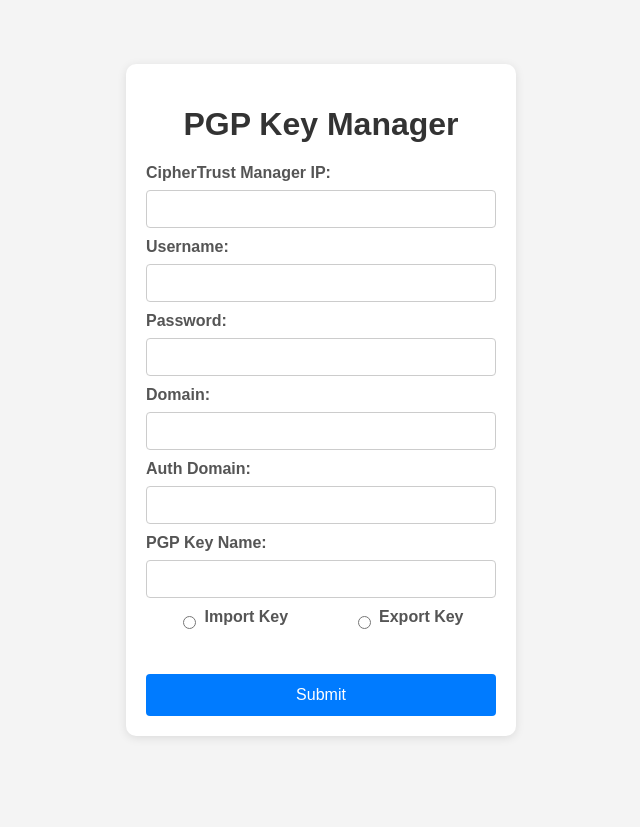
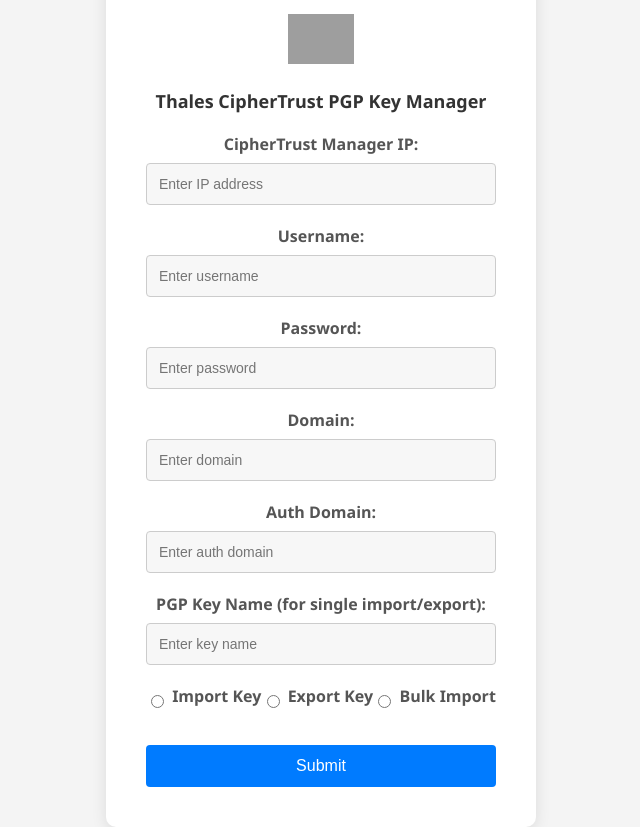
Before and after one commit to sanyambassi/thales-cm-pgp-key-manager, a Flask app: page / in a window 1280 px wide. Shown: the whole page, without its empty margins (319-959 px from the left). Before the commit the page ends 738 px from the top, so only its background shows below. Run offline with Flask 3, Linux system fonts and the light colour scheme; grey boxes are pictures that could not be loaded.

Commit message:
Add files via upload

```diff
--- a/templates/index.html
+++ b/templates/index.html
@@ -7,36 +7,48 @@
     <style>
         /* Basic styling for the page */
         body {
-            font-family: Arial, sans-serif;
+            font-family: 'Segoe UI', Tahoma, Geneva, Verdana, sans-serif;
             background-color: #f4f4f4;
             margin: 0;
             padding: 0;
             display: flex;
             justify-content: center;
             align-items: center;
-            height: 100vh; /* Full height to center vertically */
+            height: 100vh;
         }
 
-        /* Flex container for form and result */
+        /* Container for logo and form */
         .container {
-            display: flex;
-            justify-content: center; /* Center horizontally */
-            align-items: flex-start; /* Align form and modal correctly */
-            width: 100%;
+            background: #fff;
+            padding: 40px;
+            border-radius: 10px;
+            box-shadow: 0 4px 15px rgba(0, 0, 0, 0.1);
+            width: 350px;
+            text-align: center;
         }
 
-        /* Styling for the form */
-        form {
-            background: #fff;
-            padding: 20px;
-            border-radius: 10px;
-            box-shadow: 0 2px 10px rgba(0, 0, 0, 0.1);
-            width: 350px;
+        /* Logo styling */
+        .logo-container {
+            margin-bottom: 20px;
         }
 
+        .logo-container img {
+            height: 50px;
+        }
+
+        /* Title styling */
         h1 {
-            text-align: center;
+            font-size: 18px;
+            font-weight: 600;
             color: #333;
+            margin-bottom: 20px;
+        }
+
+        .form-title {
+            font-size: 14px;
+            font-weight: 600;
+            color: #888;
+            margin-bottom: 30px;
         }
 
         label {
@@ -46,19 +58,24 @@
             font-weight: bold;
         }
 
+        /* Styling for inputs and text areas */
         input[type="text"], input[type="password"], textarea {
             width: 100%;
-            padding: 10px;
-            margin-bottom: 10px;
+            padding: 12px;
+            margin-bottom: 20px;
             border: 1px solid #ccc;
             border-radius: 4px;
             box-sizing: border-box;
             font-size: 14px;
+            background-color: #f7f7f7;
+            transition: all 0.3s ease;
         }
 
-        textarea {
-            resize: vertical;
-            min-height: 100px;
+        input[type="text"]:focus, input[type="password"]:focus, textarea:focus {
+            border-color: #007bff;
+            outline: none;
+            box-shadow: 0 0 5px rgba(0, 123, 255, 0.5);
+            background-color: #fff;
         }
 
         button {
@@ -70,7 +87,8 @@
             border-radius: 4px;
             cursor: pointer;
             font-size: 16px;
-            margin-top: 20px; /* Added spacing above the submit button */
+            margin-top: 10px;
+            transition: background-color 0.3s ease;
         }
 
         button:hover {
@@ -80,7 +98,7 @@
         .radio-group {
             display: flex;
             justify-content: space-around;
-            margin-bottom: 20px; /* Increased spacing between radio buttons and next element */
+            margin-bottom: 20px;
             font-weight: bold;
         }
 
@@ -93,7 +111,7 @@
             margin-right: 8px;
         }
 
-        /* Styling for the modal (pop-up) */
+        /* Modal styles for results */
         .modal {
             display: none;
             position: fixed;
@@ -106,14 +124,16 @@
         }
 
         .modal-content {
-            background-color: #fefefe;
-            margin: 15% auto;
+            background-color: #fff;
+            margin: 10% auto;
             padding: 20px;
             border: 1px solid #888;
             width: 80%;
             max-width: 600px;
             border-radius: 10px;
             box-shadow: 0 5px 15px rgba(0, 0, 0, 0.3);
+            height: 70vh; /* Ensure height */
+            overflow-y: scroll; /* Enable scrolling */
         }
 
         .close {
@@ -146,28 +166,37 @@
     </style>
 </head>
 <body>
+    <!-- Container for the logo and form -->
     <div class="container">
+        <!-- Logo -->
+        <div class="logo-container">
+            <img src="/static/images/thales-logo.jpeg" alt="Thales Logo">
+        </div>
+
+        <!-- Form title -->
+        <h1>Thales CipherTrust PGP Key Manager</h1>
+
+        <!-- Form for input fields -->
         <form id="pgp-form" method="post" enctype="multipart/form-data">
-            <h1>PGP Key Manager</h1>
-
             <label for="ip">CipherTrust Manager IP:</label>
-            <input type="text" id="ip" name="ip" required>
+            <input type="text" id="ip" name="ip" placeholder="Enter IP address" required>
 
             <label for="username">Username:</label>
-            <input type="text" id="username" name="username" required>
+            <input type="text" id="username" name="username" placeholder="Enter username" required>
 
             <label for="password">Password:</label>
-            <input type="password" id="password" name="password" required>
+            <input type="password" id="password" name="password" placeholder="Enter password" required>
 
             <label for="domain">Domain:</label>
-            <input type="text" id="domain" name="domain" required>
+            <input type="text" id="domain" name="domain" placeholder="Enter domain" required>
 
             <label for="auth_domain">Auth Domain:</label>
-            <input type="text" id="auth_domain" name="auth_domain" required>
+            <input type="text" id="auth_domain" name="auth_domain" placeholder="Enter auth domain" required>
 
-            <label for="key_name">PGP Key Name:</label>
-            <input type="text" id="key_name" name="key_name" required>
+            <label for="key_name">PGP Key Name (for single import/export):</label>
+            <input type="text" id="key_name" name="key_name" placeholder="Enter key name">
 
+            <!-- Radio buttons for action -->
             <div class="radio-group">
                 <div>
                     <input type="radio" id="import" name="action" value="import">
@@ -177,15 +206,25 @@
                     <input type="radio" id="export" name="action" value="export">
                     <label for="export">Export Key</label>
                 </div>
+                <div>
+                    <input type="radio" id="bulk_import" name="action" value="bulk_import">
+                    <label for="bulk_import">Bulk Import</label>
+                </div>
             </div>
 
-            <!-- This section is hidden by default and will appear only when 'Import Key' is selected -->
+            <!-- Import section (hidden by default) -->
             <div id="import-section" class="hidden">
                 <label for="key_contents">Paste PGP Key Contents:</label>
-                <textarea id="key_contents" name="key_contents"></textarea>
+                <textarea id="key_contents" name="key_contents" placeholder="Paste PGP Key"></textarea>
 
                 <label for="key_file">Or Upload PGP Key File:</label>
                 <input type="file" id="key_file" name="key_file">
+            </div>
+
+            <!-- Bulk import section (hidden by default) -->
+            <div id="bulk-import-section" class="hidden">
+                <label for="bulk_key_files">Upload Multiple PGP Key Files (for bulk import):</label>
+                <input type="file" id="bulk_key_files" name="bulk_key_files" multiple>
             </div>
 
             <button type="submit">Submit</button>
@@ -203,34 +242,30 @@
     </div>
 
     <script>
-        // Handle file input and update textarea with file contents
-        document.getElementById('key_file').addEventListener('change', function(event) {
-            const file = event.target.files[0];
-            if (file) {
-                const reader = new FileReader();
-                reader.onload = function(e) {
-                    document.getElementById('key_contents').value = e.target.result;
-                };
-                reader.readAsText(file);
-            }
-        });
-
-        // Show/Hide PGP Key Contents and File Upload based on radio selection
+        // Show/Hide PGP Key Contents and Bulk Import sections based on radio selection
         const importRadio = document.getElementById('import');
         const exportRadio = document.getElementById('export');
+        const bulkImportRadio = document.getElementById('bulk_import');
         const importSection = document.getElementById('import-section');
+        const bulkImportSection = document.getElementById('bulk-import-section');
 
         function updateFormVisibility() {
             if (importRadio.checked) {
                 importSection.classList.remove('hidden');
+                bulkImportSection.classList.add('hidden');
+            } else if (bulkImportRadio.checked) {
+                importSection.classList.add('hidden');
+                bulkImportSection.classList.remove('hidden');
             } else {
                 importSection.classList.add('hidden');
+                bulkImportSection.classList.add('hidden');
             }
         }
 
-        // Add event listeners to toggle the visibility of the PGP Key Contents section
+        // Add event listeners to toggle the visibility of the sections
         importRadio.addEventListener('change', updateFormVisibility);
         exportRadio.addEventListener('change', updateFormVisibility);
+        bulkImportRadio.addEventListener('change', updateFormVisibility);
 
         // Modal handling
         const modal = document.getElementById("resultModal");
@@ -259,35 +294,65 @@
 
             const result = await response.json();
 
+            let resultContent = '';
+
             if (result.success) {
-                let resultContent = `<p>${result.success}</p>`;
+                resultContent = `<p>${result.success}</p>`;
 
-                // Show response details for import (optional)
+                // Handle detailed results for single import
                 if (result.response) {
+                    resultContent += `<h3>Key Import Details:</h3>`;
                     resultContent += `<p>Key ID: ${result.response.id}</p>`;
                     resultContent += `<p>SHA1 Fingerprint: ${result.response.sha1Fingerprint}</p>`;
                     resultContent += `<p>SHA256 Fingerprint: ${result.response.sha256Fingerprint}</p>`;
                 }
 
-                // Show exported key material for export
-                if (result.key_material) {
-                    resultContent += `<p>Exported Key:</p><pre>${result.key_material}</pre>`;
+                // Handle detailed results for bulk import
+                if (result.results) {
+                    resultContent += "<h3>Key Import Results (Bulk):</h3>";
+                    resultContent += "<ul>";
+                    result.results.forEach((keyResult) => {
+                        if (keyResult.status === "success") {
+                            resultContent += `
+                                <li>
+                                    <strong>${keyResult.key_name}</strong> - Imported Successfully<br>
+                                    Key ID: ${keyResult.key_id}<br>
+                                    SHA1 Fingerprint: ${keyResult.sha1_fingerprint}<br>
+                                    SHA256 Fingerprint: ${keyResult.sha256_fingerprint}
+                                </li>`;
+                        } else {
+                            resultContent += `<li><strong>${keyResult.key_name}</strong> - Failed to Import</li>`;
+                        }
+                    });
+                    resultContent += "</ul>";
                 }
 
-                modalBody.innerHTML = resultContent;
+                // Handle key export and display key material + allow download
+                if (result.key_material) {
+                    resultContent += `<h3>Exported Key Material:</h3><pre>${result.key_material}</pre>`;
+
+                    // Create a download link for the exported key material
+                    const blob = new Blob([result.key_material], { type: 'text/plain' });
+                    const url = URL.createObjectURL(blob);
+                    const keyName = document.getElementById('key_name').value || 'pgp_key';
+                    resultContent += `<a href="${url}" download="${keyName}.asc" class="download-link">Download ${keyName}.asc</a>`;
+                }
+
             } else {
-                modalBody.innerHTML = `<p>${result.error}</p>`;
+                resultContent = `<p>${result.error}</p>`;
             }
 
+            modalBody.innerHTML = resultContent;
             modal.style.display = "block";
 
             // Clear the form after successful submission
             document.getElementById('pgp-form').reset();
             document.getElementById('key_contents').value = '';  // Clear textarea explicitly
             importSection.classList.add('hidden');  // Hide import section after form reset
+            bulkImportSection.classList.add('hidden');  // Hide bulk import section after form reset
         };
 
-        // Initialize: hide import section by default
+        // Initialize: hide import and bulk import sections by default
         updateFormVisibility();
     </script>
 </body>
```
